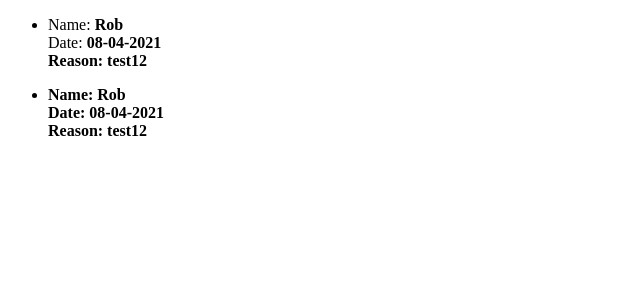
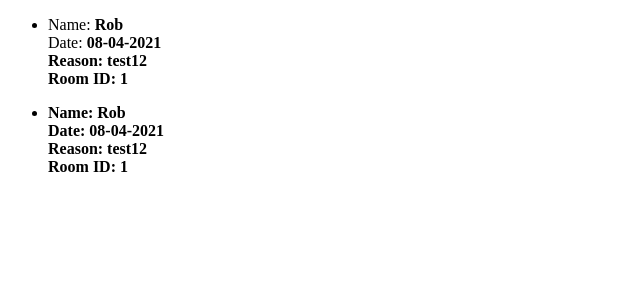
Before and after one commit to Franko9999/15042021_patst_darbi, a Django app: page / in a window 1280 px wide. Shown: the top 300 px of the page, without its empty margins (0-640 px from the left). Run offline with Django 3.2, Linux system fonts and the light colour scheme; data comes from the database, SQL or seed files in the repository; both versions use the stored data as it was after the commit.

Commit message:
Added Room model

```diff
--- a/visit/admin.py
+++ b/visit/admin.py
@@ -1,4 +1,5 @@
 from django.contrib import admin
-from visit.models import Visit
+from visit.models import Visit, Room
 
 admin.site.register(Visit)
+admin.site.register(Room)
--- a/visit/models.py
+++ b/visit/models.py
@@ -1,9 +1,11 @@
 from django.db import models
 
+
+class Room(models.Model):
+	description = models.CharField(max_length=125)
 
 class Visit(models.Model):
     name = models.CharField(max_length=125)
     date = models.CharField(max_length=10)
     reason = models.CharField(max_length=125)
-
-# Create your models here.
+    room = models.ForeignKey(Room, on_delete=models.CASCADE)
--- a/visit/templates/form.html
+++ b/visit/templates/form.html
@@ -10,6 +10,7 @@
         Name: <input type = "text" name = "name" > <br>
         Date: <input type = "text" name = "date" > <br>
         Reason: <input type = "text" name = "reason" > <br>
+        Room ID: <input type = "text" name= "room_id" > <br>
         <input type = "submit">
     </form>
 </body>
--- a/visit/templates/index.html
+++ b/visit/templates/index.html
@@ -12,6 +12,7 @@
                   Name: <strong>{{ visit.name }}</strong> <br>
                   Date: <strong>{{ visit.date }} <br>
                   Reason: <strong>{{ visit.reason }} <br>
+                  Room ID: {{ visit.room.id }}  <br>
                 </p>
             </li>
         {% endfor %}
--- a/visit/views.py
+++ b/visit/views.py
@@ -1,5 +1,5 @@
 from django.shortcuts import render
-from visit.models import Visit
+from visit.models import Visit, Room
 
 def index(request):
 
@@ -21,13 +21,17 @@
 
 def add_visit(request):
 	if request.method == "POST":
+		room_id = request.POST['room_id']
+		room = Room.objects.get(id=room_id)
 
 		visit = Visit(
 			name=request.POST['name'],
-			date = request.POST['date'],
-			reason = request.POST['reason'],
+			date=request.POST['date'],
+			reason=request.POST['reason'],
+			room=room,
 
 		)
+
 
 		visit.save()
 
```
Also changed, not shown: db.sqlite3, visit/migrations/0002_auto_20210505_1323.py (added).
